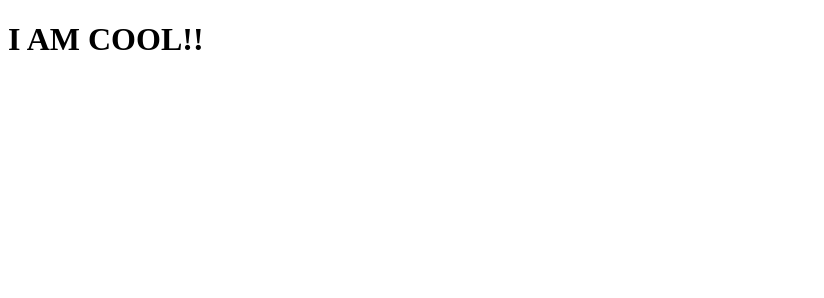
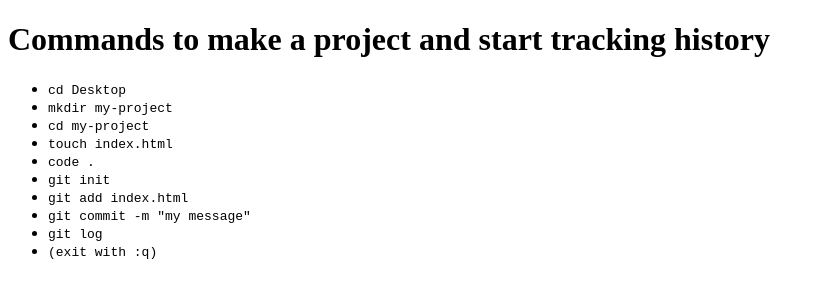
Before and after one commit to Reinoptland/my-cool-project, a plain HTML site: page index.html in a window 1280 px wide. Shown: the whole page, without its empty margins (0-824 px from the left). Drawn offline with Linux system fonts and the light colour scheme.

Commit message:
Add commit instructions

```diff
--- a/index.html
+++ b/index.html
@@ -7,6 +7,39 @@
     <title>Document</title>
 </head>
 <body>
-    <h1>I AM COOL!!</h1>
+    <h1>Commands to make a project and start tracking history</h1>
+    <ul>
+        <!-- navigate to the desktop folder using the terminal -->
+        <li><code>cd Desktop</code></li>
+
+        <!-- Make a directory my-project -->
+        <li><code>mkdir my-project</code></li>
+
+        <!-- navigate to my-project -->
+        <li><code>cd my-project</code></li>
+
+        <!-- Create a file called index.html -->
+        <li><code>touch index.html</code></li>
+
+        <!-- Open the current directory in vs-code (so we can edit it!) -->
+        <li><code>code .</code></li>
+
+        <!-- Create a LOCAL git repository -->
+        <li><code>git init</code></li>
+
+        <!-- Stage the changes in index.html for my next commit -->
+        <li><code>git add index.html</code></li>
+
+        <!-- Commit the staged changes to my local git repository -->
+        <li><code>git commit -m "my message"</code></li>
+
+        <!-- Show me my history so far -->
+        <li><code>git log</code></li>
+
+        <!-- Go back to the terminal (so I can type again thx...) -->
+        <li><code>(exit with :q)</code></li>
+
+
+    </ul>
 </body>
 </html>
```
